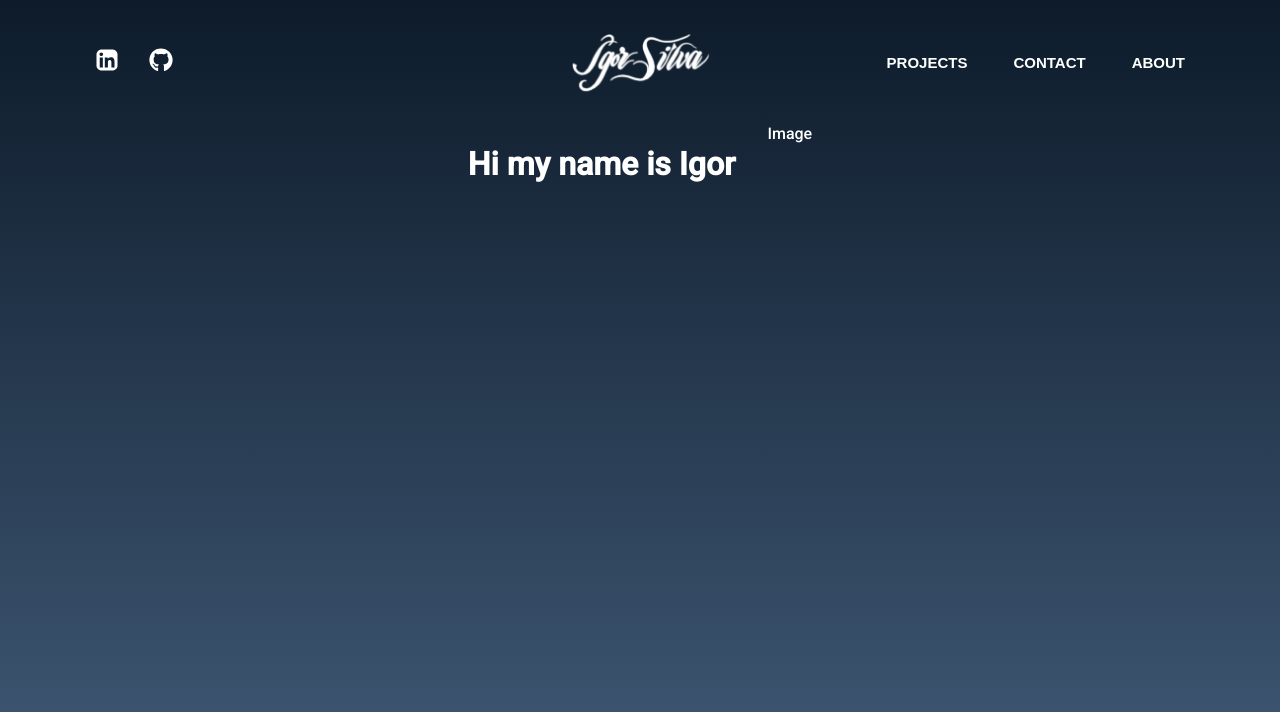
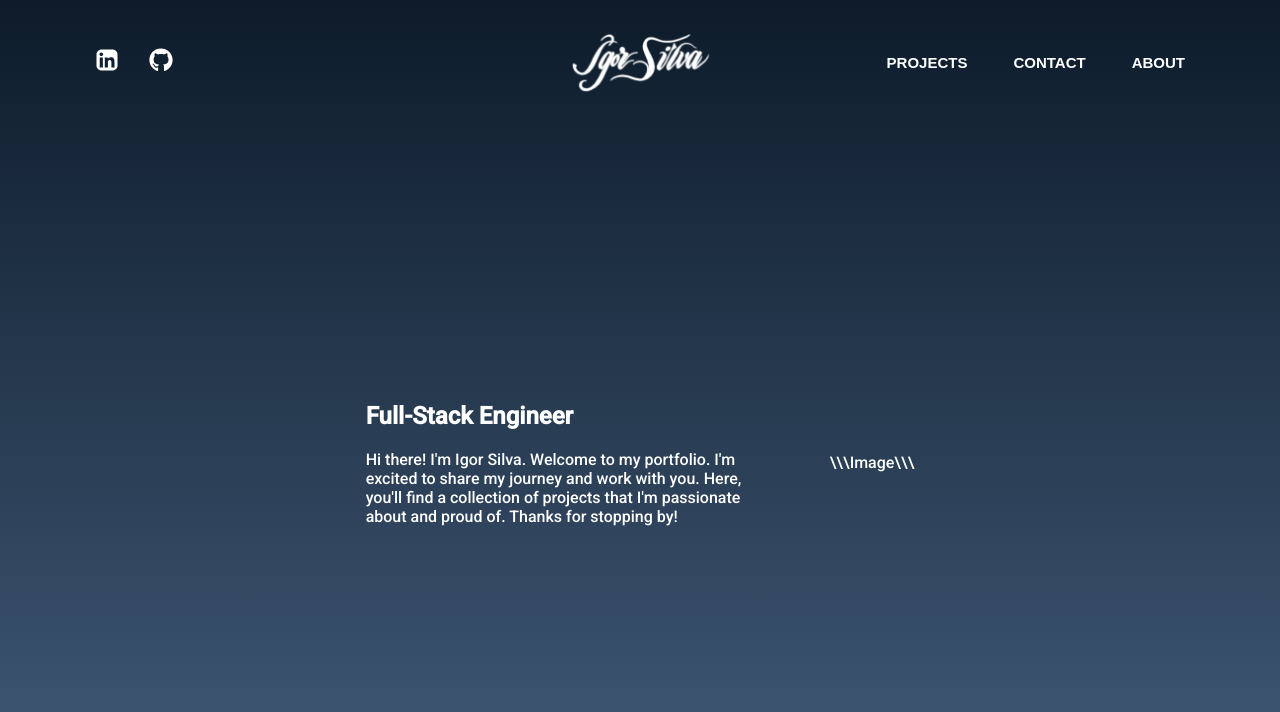
Before and after one commit to IgorSilva0/my-portfolio, a Next.js app: page / in a window 1280 px wide. Shown: the top 712 px of the page. Built offline with nearby package versions, Linux system fonts and the light colour scheme.

Commit message:
great stuff done today.

```diff
--- a/app/layout.tsx
+++ b/app/layout.tsx
@@ -1,7 +1,5 @@
 import styles from './styles/styles.module.scss'
 import { Roboto } from 'next/font/google'
-import Nav from './components/nav/nav'
-
 
 const roboto = Roboto({
   weight: '500',
@@ -19,7 +17,6 @@ const RootLayout = ({children}: Readonly<{children: React.ReactNode;}>) => {
   return (
     <html lang="en" className={styles.html}>
       <body className={ `${styles.body} ${roboto.className} `}>
-          <Nav/>
             <div className={styles.content}>
               {children}
             </div>
--- a/app/page.tsx
+++ b/app/page.tsx
@@ -1,17 +1,25 @@
 import styles from './styles/styles.module.scss';
 import Image from 'next/image';
+import Nav from './components/nav/nav';
 
 const Home = () => {
   return (
-    <div className={styles.home}>
-      <div className={styles.intro}>
-        <h1>Hi my name is Igor</h1>
+    <section className={styles.section}>
+      <Nav/>
+      <div className={styles.home}>
+        <div className={styles.intro}>
+          <h1>Full-Stack Engineer</h1>
+          <p>Hi there! I&apos;m Igor Silva. Welcome to my portfolio.
+             I&apos;m excited to share my journey and work with you.
+             Here, you&apos;ll find a collection of projects that
+             I&apos;m passionate about and proud of.
+             Thanks for stopping by!</p>
+        </div>
+        <div className={styles.imgBox}>
+          \\\Image\\\
+        </div>
       </div>
-      <div className={styles.imgBox}>
-        Image
-      </div>
-    </div>
-
+    </section>
   );
 }
 export default Home
--- a/app/styles/styles.module.scss
+++ b/app/styles/styles.module.scss
@@ -5,13 +5,24 @@
 }
 
 .body {
-    box-sizing: border-box;
     background: linear-gradient(#0D1B2A, #415A77);
     color: #ffffff;
 }
 
+.section {
+    display: flex;
+    flex-direction: column;
+    height: 100dvh;
+}
+
 .home {
+    flex-grow: 1;
     display: flex;
+    align-items: center;
     justify-content: center;
-    gap: 2rem;
+    gap: 5rem;
 }
+
+.intro {
+    max-width: 30vw;
+}
```
